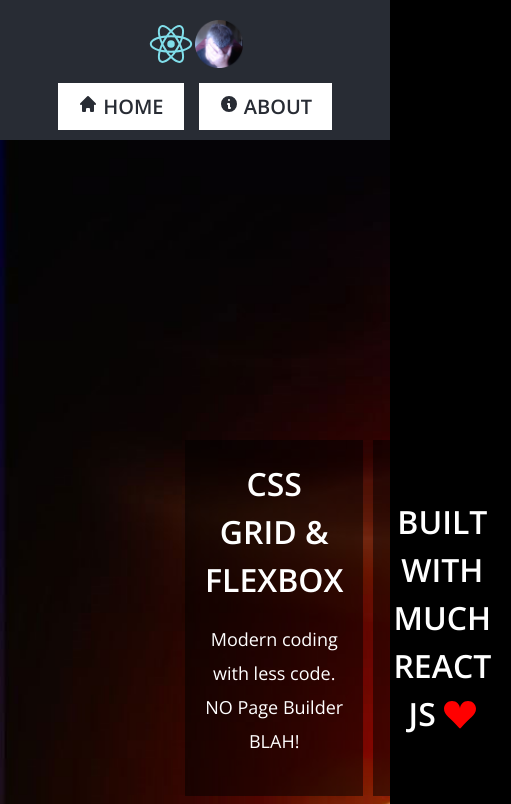
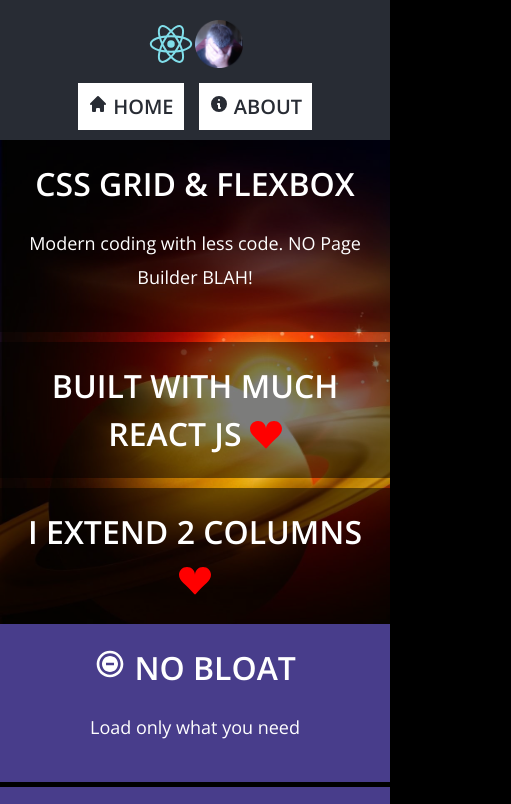
Before and after one commit to ChrisHPZ/template-one, a React (Create React App) app: page / in a window 390 px wide. Shown: the top 804 px of the page, 511 px wide, since content can reach past the window. Built offline with nearby package versions, Linux system fonts and the light colour scheme.

Commit message:
clean up mobile

```diff
--- a/src/App.css
+++ b/src/App.css
@@ -104,6 +104,14 @@ p {
 	color:white;
   }
   @media screen and (max-width:768px) {
+	  .inner-content {
+		  display:flex;
+		  flex-direction:column;
+		  padding:0;
+	  }
+	  .header-grid-child ul li a {
+		  padding:10px;
+	  }
 	  .inner-content-grid {
 		  flex-direction:column;
 	  }
```
